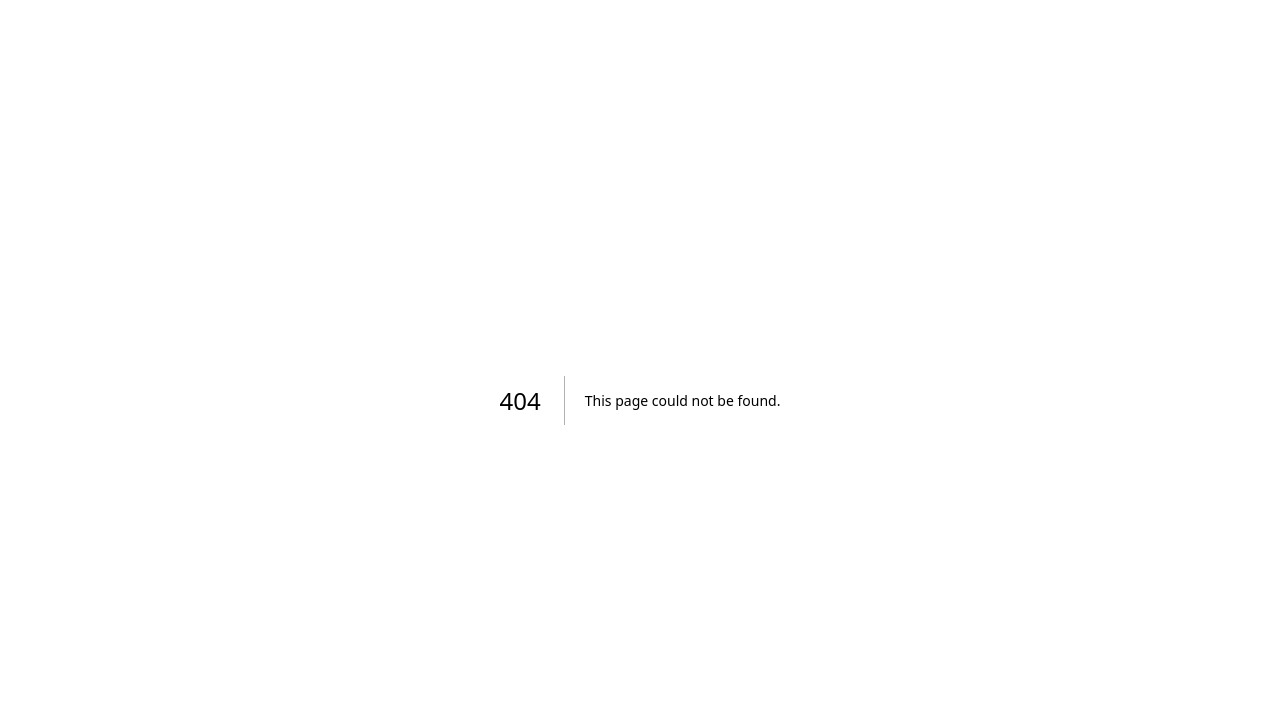
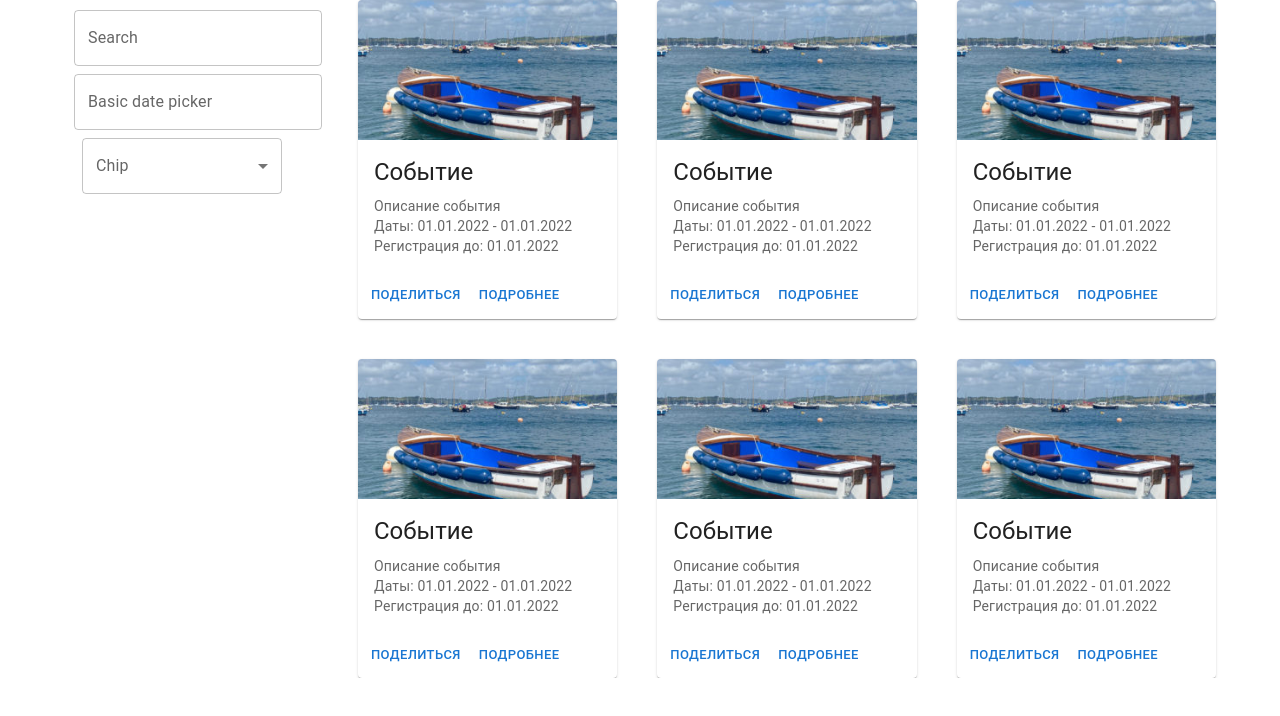
Before and after one commit to Pustovna/sailing, a Next.js app: page /calendar in a window 1280 px wide. Before the commit this address had no page. Shown: the top 716 px of the page. Built offline with nearby package versions, Linux system fonts and the light colour scheme.

Commit message:
calendar page created

```diff
--- /dev/null
+++ b/app/calendar/page.tsx
@@ -0,0 +1,23 @@
+import React from 'react';
+import EventList from '../ui/EventList';
+import Grid from "@mui/material/Grid2";
+import { Container } from '@mui/material';
+import SearchBar from '../ui/SearchBar';
+
+const Page: React.FC = () => {
+    return (
+        <Container maxWidth="lg">
+
+        <Grid container columns={12} spacing={3}>
+            <Grid size={{xs: 0, sm: 3}}>
+           <SearchBar />
+            </Grid>
+            <Grid size={{xs: 12, sm: 9}}>
+           <EventList />
+            </Grid>
+        </Grid>
+        </Container>
+    );
+};
+
+export default Page;
--- a/app/layout.tsx
+++ b/app/layout.tsx
@@ -1,16 +1,16 @@
 import type { Metadata } from "next";
-import { Geist, Geist_Mono } from "next/font/google";
+// import { Geist, Geist_Mono } from "next/font/google";
 import "./globals.css";
 
-const geistSans = Geist({
-  variable: "--font-geist-sans",
-  subsets: ["latin"],
-});
+// const geistSans = Geist({
+//   variable: "--font-geist-sans",
+//   subsets: ["latin"],
+// });
 
-const geistMono = Geist_Mono({
-  variable: "--font-geist-mono",
-  subsets: ["latin"],
-});
+// const geistMono = Geist_Mono({
+//   variable: "--font-geist-mono",
+//   subsets: ["latin"],
+// });
 
 export const metadata: Metadata = {
   title: "Create Next App",
@@ -23,8 +23,11 @@ export default function RootLayout({
   children: React.ReactNode;
 }>) {
   return (
-    <html lang="en">
-      <body className={`${geistSans.variable} ${geistMono.variable}`}>
+    <html lang='ru' suppressHydrationWarning>
+
+
+
+      <body >
         {children}
       </body>
     </html>
--- /dev/null
+++ b/app/ui/EventList.tsx
@@ -0,0 +1,24 @@
+'use client';
+import * as React from "react";
+
+import Box from "@mui/material/Box";
+
+import Grid from "@mui/material/Grid2";
+
+import EventCard from "./components/EventCard";
+
+
+
+export default function EventList() {
+  return (
+    <Box sx={{ flexGrow: 1 }}>
+      <Grid container spacing={{ xs: 5, md: 5 }} columns={{ xs: 4, sm: 8, md: 12 }}>
+        {Array.from(Array(6)).map((_, index) => (
+          <Grid  key={index} size={{ xs: 4, sm: 4, md: 4 }}>
+            <EventCard />
+          </Grid>
+        ))}
+      </Grid>
+    </Box>
+  );
+}
--- /dev/null
+++ b/app/ui/SearchBar.tsx
@@ -0,0 +1,23 @@
+import Box from "@mui/material/Box";
+import * as React from "react";
+import Calendar from "./components/Calendar";
+import SearchField from "./components/SearchField";
+import SelectField from "./components/SelectField";
+
+export default function SearchBar() {
+  return (
+    <Box
+      sx={{
+        flexGrow: 1,
+        minHeight: "100%",
+        backgroundColor: "white",
+        padding: "10px",
+      }}
+      gap={4}
+    >
+      <SearchField />
+      <Calendar />
+      <SelectField />
+    </Box>
+  );
+}
--- /dev/null
+++ b/app/ui/components/Calendar.tsx
@@ -0,0 +1,16 @@
+'use client';
+import * as React from 'react';
+import { DemoContainer } from '@mui/x-date-pickers/internals/demo';
+import { AdapterDayjs } from '@mui/x-date-pickers/AdapterDayjs';
+import { LocalizationProvider } from '@mui/x-date-pickers/LocalizationProvider';
+import { DatePicker } from '@mui/x-date-pickers/DatePicker';
+
+export default function Calendar() {
+  return (
+    <LocalizationProvider dateAdapter={AdapterDayjs}>
+      <DemoContainer  components={['DatePicker']}>
+        <DatePicker label="Basic date picker" />
+      </DemoContainer>
+    </LocalizationProvider>
+  );
+}
--- /dev/null
+++ b/app/ui/components/EventCard.tsx
@@ -0,0 +1,38 @@
+import * as React from 'react';
+import Card from '@mui/material/Card';
+import CardActions from '@mui/material/CardActions';
+import CardContent from '@mui/material/CardContent';
+import CardMedia from '@mui/material/CardMedia';
+import Button from '@mui/material/Button';
+import Typography from '@mui/material/Typography';
+
+export default function EventCard() {
+  return (
+    <Card sx={{ maxWidth: 345 }}>
+      <CardMedia
+        sx={{ height: 140 }}
+        image="/static/images/Eco-Boat-Conrwall-300x300.jpg"
+        title="green iguana"
+      />
+      <CardContent>
+        <Typography gutterBottom variant="h5" component="div">
+          Событие
+        </Typography>
+        <Typography variant="body2" sx={{ color: 'text.secondary' }}>
+            Описание события
+        </Typography>
+
+        <Typography variant="body2" sx={{ color: 'text.secondary' }}>
+            Даты: 01.01.2022 - 01.01.2022
+        </Typography>
+        <Typography variant="body2" sx={{ color: 'text.secondary' }}>
+            Регистрация до: 01.01.2022
+        </Typography>
+      </CardContent>
+      <CardActions>
+        <Button size="small">Поделиться</Button>
+        <Button size="small">Подробнее</Button>
+      </CardActions>
+    </Card>
+  );
+}
--- /dev/null
+++ b/app/ui/components/SearchField.tsx
@@ -0,0 +1,21 @@
+'use client';
+import React from 'react';
+import { TextField } from '@mui/material';
+
+const SearchField: React.FC = () => {
+    const handleSearch = (event: React.ChangeEvent<HTMLInputElement>) => {
+        const searchTerm = event.target.value;
+        console.log(searchTerm);
+        // Perform search logic here
+    };
+
+    return (
+        <TextField
+            label="Search"
+            variant="outlined"
+            onChange={handleSearch}
+        />
+    );
+};
+
+export default SearchField;
--- /dev/null
+++ b/app/ui/components/SelectField.tsx
@@ -0,0 +1,92 @@
+'use client';
+import * as React from 'react';
+import { Theme, useTheme } from '@mui/material/styles';
+import Box from '@mui/material/Box';
+import OutlinedInput from '@mui/material/OutlinedInput';
+import InputLabel from '@mui/material/InputLabel';
+import MenuItem from '@mui/material/MenuItem';
+import FormControl from '@mui/material/FormControl';
+import Select, { SelectChangeEvent } from '@mui/material/Select';
+import Chip from '@mui/material/Chip';
+
+const ITEM_HEIGHT = 48;
+const ITEM_PADDING_TOP = 8;
+const MenuProps = {
+  PaperProps: {
+    style: {
+      maxHeight: ITEM_HEIGHT * 4.5 + ITEM_PADDING_TOP,
+      width: 250,
+    },
+  },
+};
+
+const names = [
+  'Oliver Hansen',
+  'Van Henry',
+  'April Tucker',
+  'Ralph Hubbard',
+  'Omar Alexander',
+  'Carlos Abbott',
+  'Miriam Wagner',
+  'Bradley Wilkerson',
+  'Virginia Andrews',
+  'Kelly Snyder',
+];
+
+function getStyles(name: string, personName: readonly string[], theme: Theme) {
+  return {
+    fontWeight: personName.includes(name)
+      ? theme.typography.fontWeightMedium
+      : theme.typography.fontWeightRegular,
+  };
+}
+
+export default function SelectField() {
+  const theme = useTheme();
+  const [personName, setPersonName] = React.useState<string[]>([]);
+
+  const handleChange = (event: SelectChangeEvent<typeof personName>) => {
+    const {
+      target: { value },
+    } = event;
+    setPersonName(
+      // On autofill we get a stringified value.
+      typeof value === 'string' ? value.split(',') : value,
+    );
+  };
+
+  return (
+    <div>
+      <FormControl sx={{ m: 1, width: 300 }}>
+        <InputLabel id="demo-multiple-chip-label">Chip</InputLabel>
+        <Select
+          labelId="demo-multiple-chip-label"
+          id="demo-multiple-chip"
+          multiple
+          sx={{width: '100%', maxWidth: 200}}
+          value={personName}
+          onChange={handleChange}
+          input={<OutlinedInput id="select-multiple-chip" label="Chip" />}
+          renderValue={(selected) => (
+            <Box sx={{ display: 'flex', flexWrap: 'wrap', gap: 0.5 }}>
+              {selected.map((value) => (
+                <Chip key={value} label={value} />
+              ))}
+            </Box>
+          )}
+          MenuProps={MenuProps}
+        >
+          {names.map((name) => (
+            <MenuItem
+              key={name}
+              value={name}
+              style={getStyles(name, personName, theme)}
+            >
+              {name}
+            </MenuItem>
+          ))}
+        </Select>
+      </FormControl>
+    </div>
+  );
+}
```
Also changed, not shown: package.json (+9 -4 lines), public/static/images/Eco-Boat-Conrwall-300x300.jpg (added), 1 other file (tests, documents, lock files or other folders).
